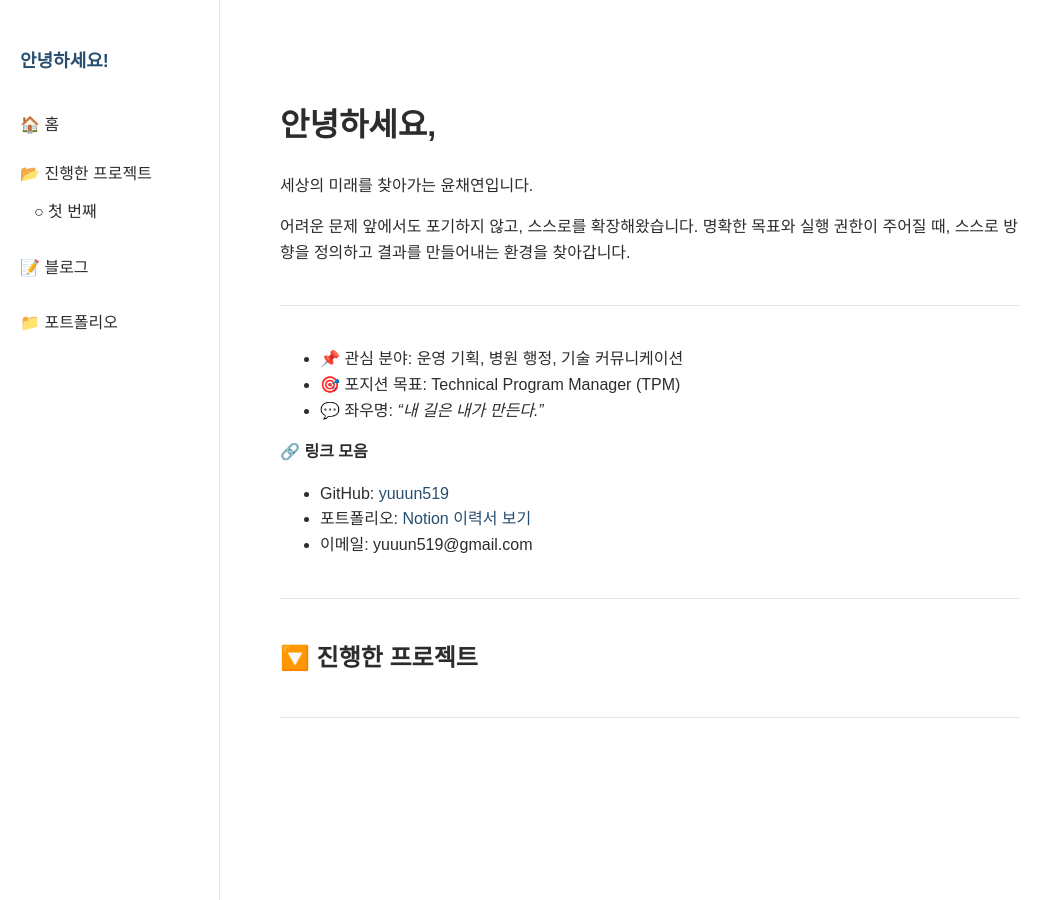
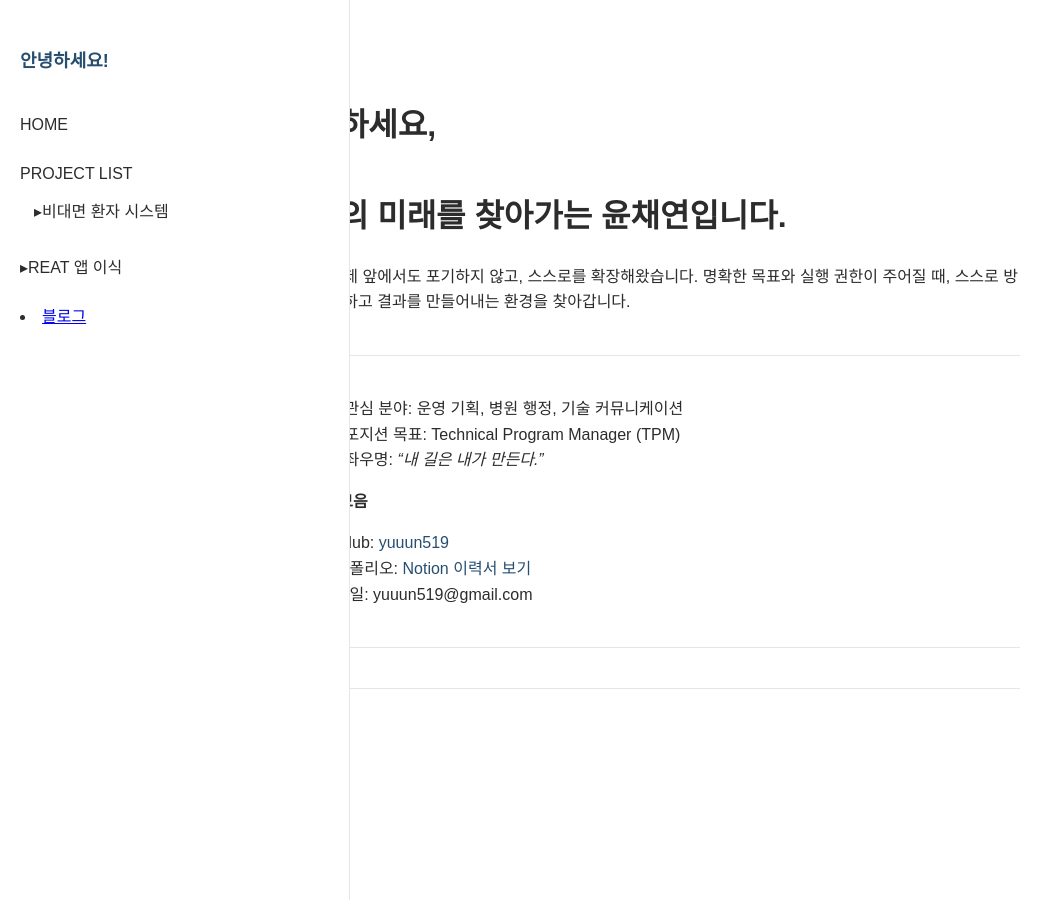
Before and after one commit to yuuun519/yuuun519.github.io, a Jekyll site: the page built from index.md, in a window 1280 px wide. Shown: the whole page, without its empty margins (0-1063 px from the left). Built offline with Jekyll 4.4.1, drawn with Linux system fonts in a browser that asks for light colours; some web fonts are replaced.

Commit message:
first commit

```diff
--- a/_layouts/default.html
+++ b/_layouts/default.html
@@ -11,17 +11,18 @@
   <aside class="sidebar">
     <h2>안녕하세요!</h2>
     <ul class="nav-section">
-      <li><a href="/">🏠 홈</a></li>
+      <li><a href="/">HOME</a></li>
       <li>
       <li>
-  📂 진행한 프로젝트
+PROJECT LIST
   <ul id="project-list" class="sub-nav" style="display: block;">
-    <li><a href="/post/project1.html">○ 첫 번째</a></li>
+    <li><a href="/post/project1.html">▸비대면 환자 시스템</a></li>
+  </ul>
+<li><a href="/post/project2.html">▸REAT 앱 이식</a></li>
   </ul>
 </li>
 
-      <li><a href="https://your-blog.com" target="_blank">📝 블로그</a></li>
-      <li><a href="https://notion.so/your-portfolio" target="_blank">📁 포트폴리오</a></li>
+      <li><a href="https://velog.io/@yuuun519/posts" target="_blank">블로그</a></li>
     </ul>
   </aside>
 
--- a/assets/style.css
+++ b/assets/style.css
@@ -1,7 +1,18 @@
-/* 기본 설정 */
+
+/*폰트*/
+@font-face {
+  font-family: 'NanumSquareRound';
+  src: url('https://fastly.jsdelivr.net/gh/projectnoonnu/noonfonts_two@1.0/NanumSquareRound.woff') format('woff');
+  font-weight: normal;
+  font-style: normal;
+}
+
+
+/* 설정 */
+
 body {
   margin: 0;
-  font-family: 'Pretendard', 'Noto Sans KR', sans-serif;
+  font-family: 'NanumSquareRound', sans-serif;
   background-color: #ffffff;
   color: #2c2c2c;
   line-height: 1.6;
@@ -15,7 +26,7 @@ body {
 
 /* 사이드바 */
 .sidebar {
-  width: 220px;
+  width: 350px;
   background-color: #ffffff;
   padding: 32px 20px;
   border-right: 1px solid #e6e6e6;
@@ -62,6 +73,7 @@ body {
 }
 
 /* 접혔다 펴지는 프로젝트 목록 */
+
 .sub-nav {
   list-style: none;
   padding-left: 14px;
--- a/index.md
+++ b/index.md
@@ -4,7 +4,7 @@ title: 윤채연 - 포토폴리오
 ---
 
 # 안녕하세요,
-세상의 미래를 찾아가는 윤채연입니다.
+# 세상의 미래를 찾아가는 윤채연입니다.
 
 어려운 문제 앞에서도 포기하지 않고, 스스로를 확장해왔습니다.
 명확한 목표와 실행 권한이 주어질 때, 스스로 방향을 정의하고 결과를 만들어내는 환경을 찾아갑니다.
@@ -26,6 +26,5 @@ title: 윤채연 - 포토폴리오
 
 ---
 
-## 🔽 진행한 프로젝트
 
 ---
```
